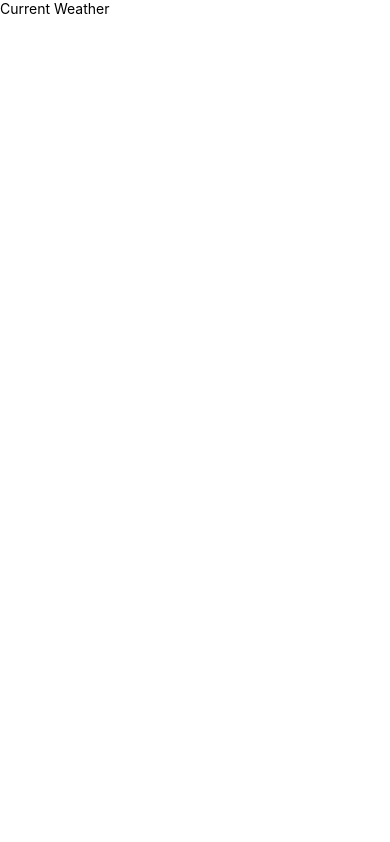
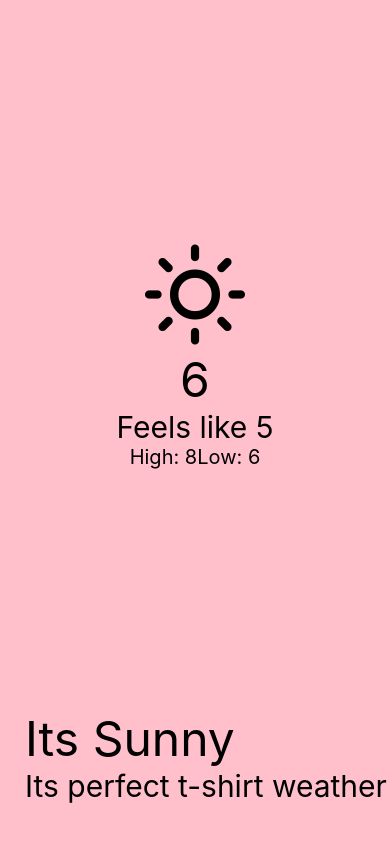
Before and after one commit to Aathixh/Weather-App, a React Native app in the folder KnowAboutWeather/: screen / in a window 390 px wide. Built offline with nearby package versions, Linux system fonts and the light colour scheme.

Commit message:
Add CurrentWeather component and styles

```diff
--- a/KnowAboutWeather/App.js
+++ b/KnowAboutWeather/App.js
@@ -1,13 +1,17 @@
 import React from "react";
-import { View, Text, SafeAreaView } from "react-native";
+import { View, StyleSheet } from "react-native";
+import CurrentWeather from "./src/components/CurrentWeather";
 
 const App = () => {
   return (
-    <SafeAreaView>
-      <View>
-        <Text>Current Weather</Text>
-      </View>
-    </SafeAreaView>
+    <View style={styles.container}>
+      <CurrentWeather />
+    </View>
   );
 };
+const styles = StyleSheet.create({
+  container: {
+    flex: 1,
+  },
+});
 export default App;
--- /dev/null
+++ b/KnowAboutWeather/src/components/CurrentWeather.js
@@ -0,0 +1,56 @@
+import React from "react";
+import { View, Text, SafeAreaView, StyleSheet } from "react-native";
+import Feather from "@expo/vector-icons/Feather";
+
+const CurrentWeather = () => {
+  return (
+    <SafeAreaView style={styles.wrapper}>
+      <View style={styles.container}>
+        <Feather name="sun" size={100} color="black" />
+        <Text style={styles.temp}>6</Text>
+        <Text style={styles.feels}>Feels like 5</Text>
+        <View style={styles.highLowWrapper}>
+          <Text style={styles.highLow}>High: 8</Text>
+          <Text style={styles.highLow}>Low: 6</Text>
+        </View>
+      </View>
+      <View style={styles.bodyWrapper}>
+        <Text style={styles.description}>Its Sunny</Text>
+        <Text style={styles.message}>Its perfect t-shirt weather</Text>
+      </View>
+    </SafeAreaView>
+  );
+};
+const styles = StyleSheet.create({
+  highLow: {
+    color: "black",
+    fontSize: 20,
+  },
+  feels: {
+    color: "black",
+    fontSize: 30,
+  },
+  temp: {
+    color: "black",
+    fontSize: 48,
+  },
+  wrapper: {
+    backgroundColor: "pink",
+    flex: 1,
+  },
+  container: {
+    flex: 1,
+    alignItems: "center",
+    justifyContent: "center",
+  },
+  highLowWrapper: { flexDirection: "row" },
+  bodyWrapper: {
+    justifyContent: "flex-end",
+    alignItems: "flex-start",
+    paddingLeft: 25,
+    marginBottom: 40,
+  },
+  description: { fontSize: 48 },
+  message: { fontSize: 30 },
+});
+export default CurrentWeather;
```
